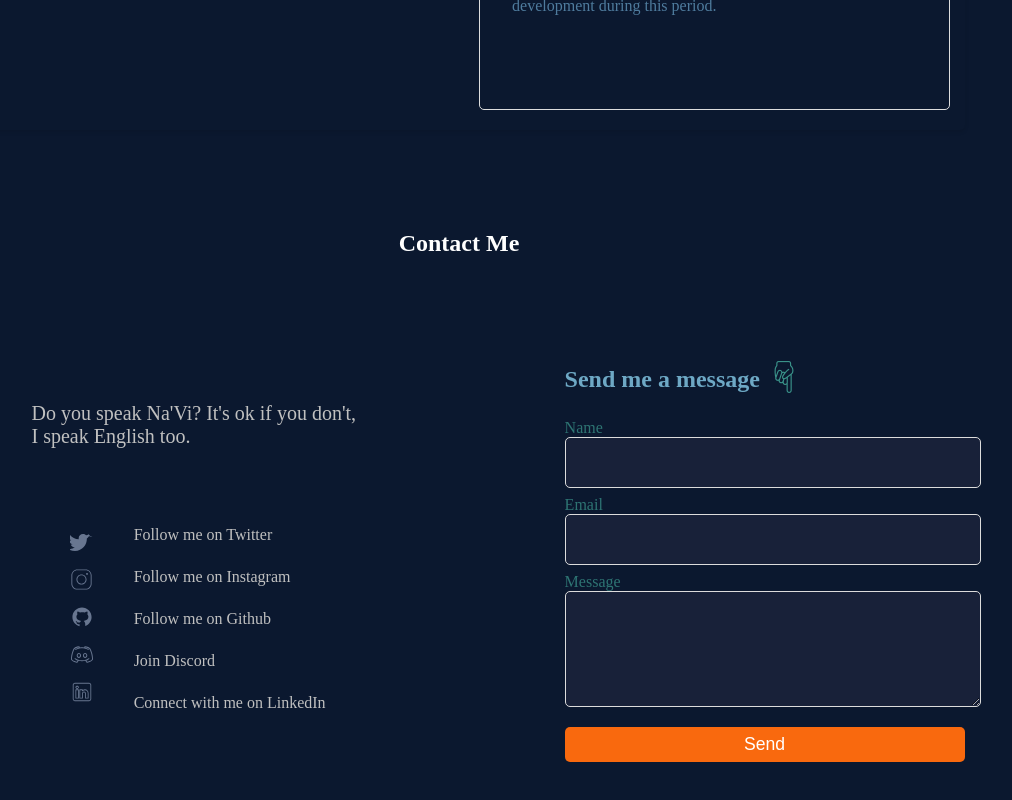
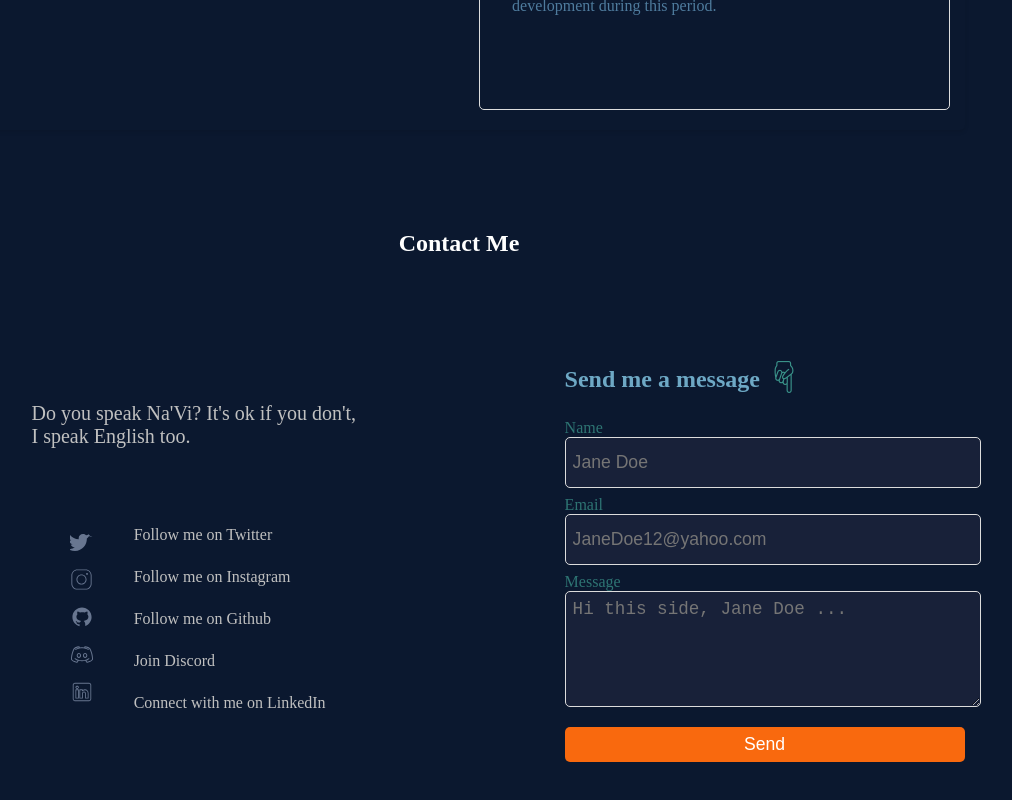
Before and after one commit to Saurav50/Portfolio, a React (Vite) app: page / in a window 1280 px wide. Shown: the part 3964-4764 px from the top of the page, without its empty margins (181-1193 px from the left). Built offline with nearby package versions, Linux system fonts and the light colour scheme; a web font is replaced by a local one.

Commit message:
added placeholder for inputs

```diff
--- a/src/components/Contact.jsx
+++ b/src/components/Contact.jsx
@@ -43,15 +43,29 @@ const Contact = () => {
       <form ref={form} onSubmit={sendEmail}>
         <div>
           <label>Name</label>
-          <input type="text" name="user_name" ref={nameRef} />
+          <input
+            type="text"
+            name="user_name"
+            ref={nameRef}
+            placeholder="Jane Doe"
+          />
         </div>
         <div>
           <label>Email</label>
-          <input type="email" name="user_email" ref={emailRef} />
+          <input
+            type="email"
+            name="user_email"
+            ref={emailRef}
+            placeholder="JaneDoe12@yahoo.com"
+          />
         </div>
         <div>
           <label>Message</label>
-          <textarea name="message" ref={msgRef} />
+          <textarea
+            name="message"
+            ref={msgRef}
+            placeholder="Hi this side, Jane Doe ..."
+          />
         </div>
         <div>
           <input type="submit" value="Send" />
```
